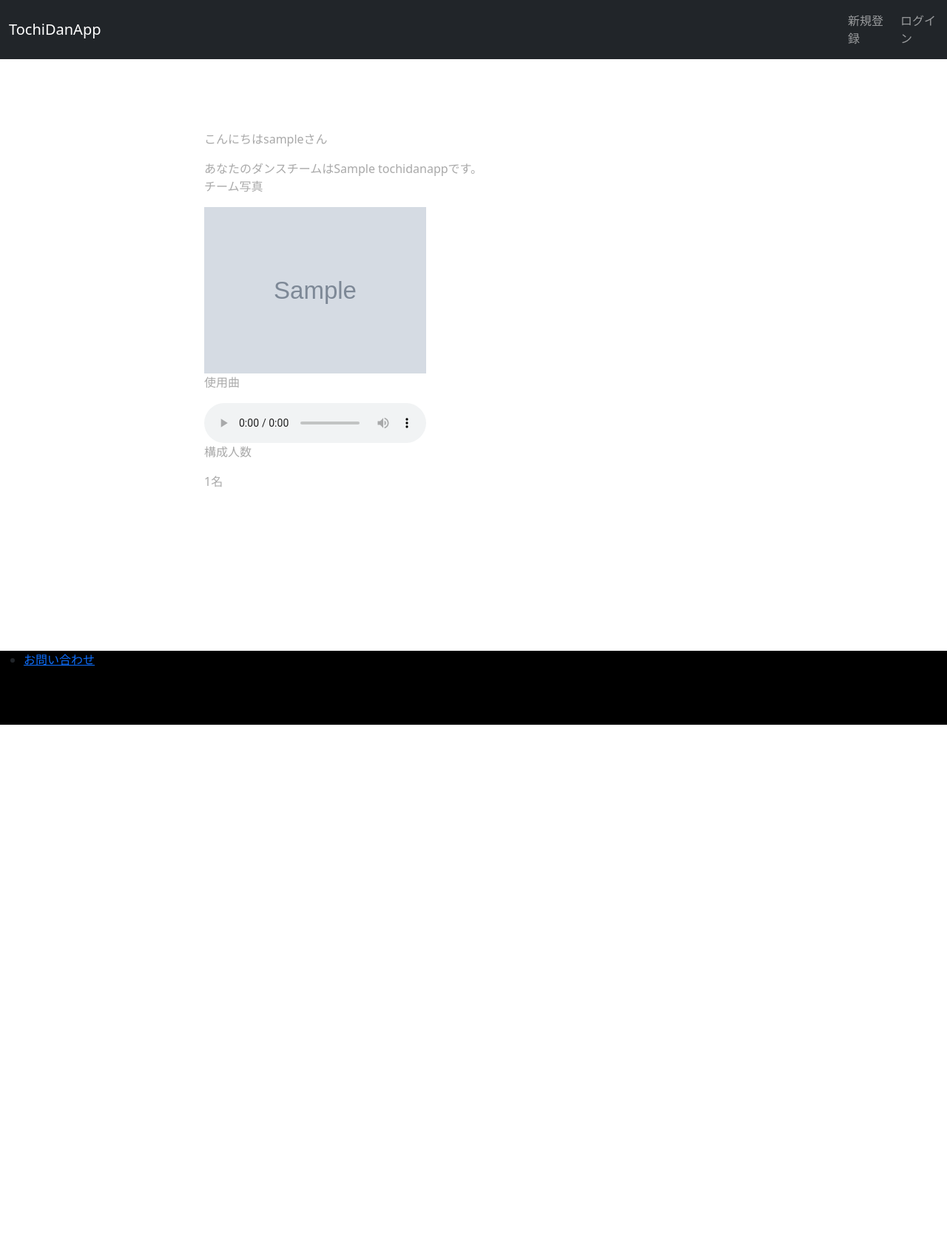
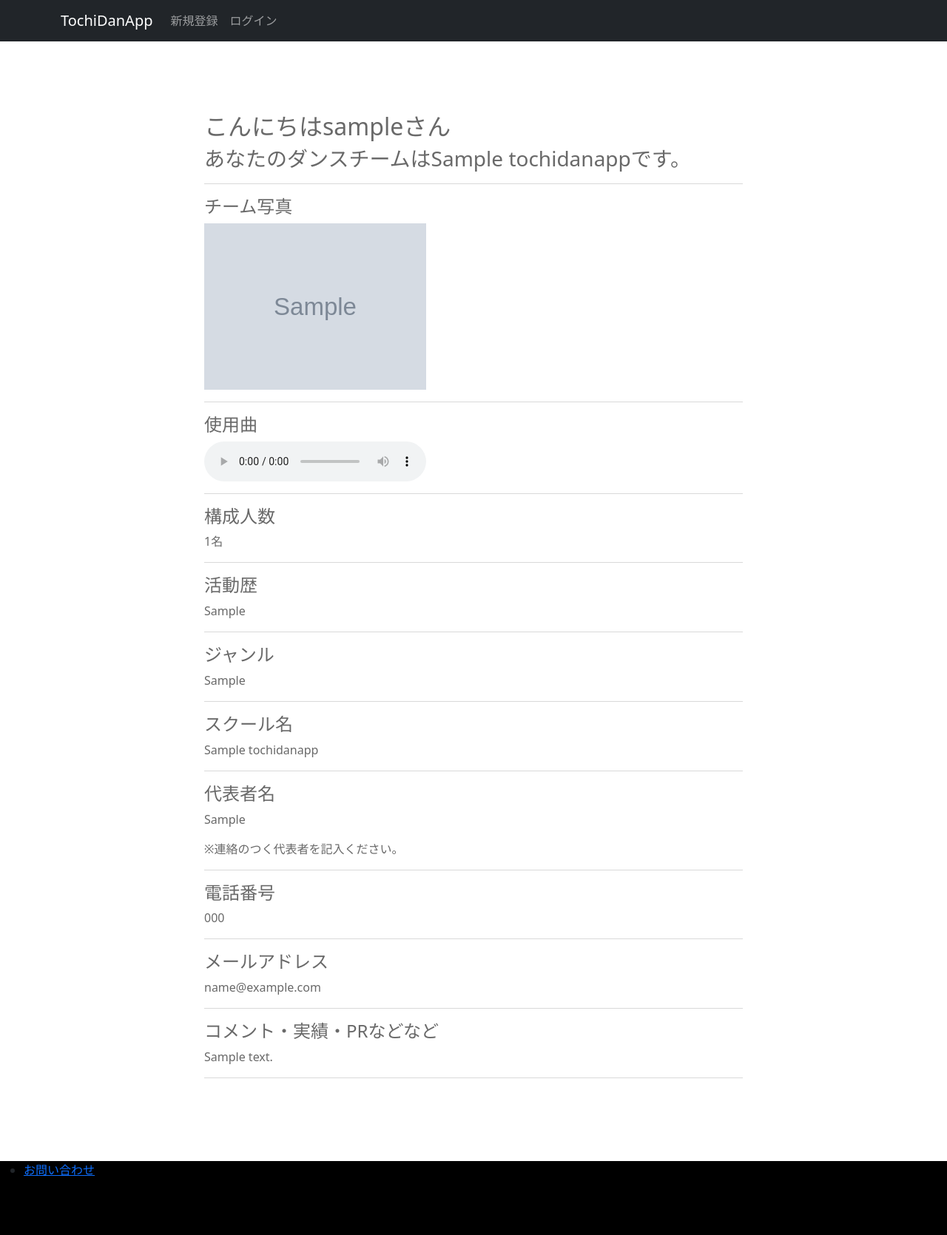
Before and after one commit to makimac0203/TochidanApp, a Django app: page /tochidan-user-detail/1/ in a window 1280 px wide. Shown: the whole page at 74% size. Before the commit the page ends 980 px from the top, so only its background shows below. Run offline with Django 3.2, Linux system fonts and the light colour scheme; tables that the repository leaves empty hold one stand-in row (values such as "Sample post"); grey boxes marked "Sample" are stand-in pictures; some libraries are stand-ins or nearby versions.

```diff
--- a/accounts/templates/account/signup.html
+++ b/accounts/templates/account/signup.html
@@ -10,17 +10,15 @@
         <div class="col-lg-8 col-md-10 col-sm-12">
             <div class="card md-4 shadow-sm">
                 <div class="card-header">
-                    <h2 class="my-0 font-weight-normal">新規登録</h2>
+                    <h4 class="my-0 font-weight-normal">新規登録</h4>
                 </div>
                 <form class="form_add" method="post">
-
                         {% csrf_token %}
                         {% bootstrap_form form %}
                         {% bootstrap_button button_type="submit" content="登録" %}
                         {% if redirect_field_value %}
                             <input type="hidden" name="{{ redirect_field_name }}" value="{{ redirect_field_value }}"/>
                         {% endif %}
-
                 </form>
             </div>
             <div class="card-footer text-muted text-center">
--- a/config/settings.py
+++ b/config/settings.py
@@ -45,6 +45,8 @@ INSTALLED_APPS = [
     'django.contrib.sites',
     'allauth',
     'allauth.account',
+    'phonenumber_field',
+    'embed_video',
 
 ]
 
--- a/requirements.txt
+++ b/requirements.txt
@@ -10,3 +10,6 @@ pytz==2021.1
 setuptools==57.4.0
 django-braces>=1.4.0
 gunicorn
+django-phonenumber-field[phonenumbers]
+django-phonenumber-field[phonenumberslite]
+django-embed-video
--- a/tochidan_app/models.py
+++ b/tochidan_app/models.py
@@ -1,5 +1,6 @@
 
-
+from phonenumber_field.modelfields import PhoneNumberField
+from embed_video.fields import EmbedVideoField
 from accounts.models import CustomUser
 from django.conf import settings
 from django.db import models
@@ -9,9 +10,17 @@ class TochidanApp(models.Model):
 
     user = models.OneToOneField(CustomUser, on_delete=models.CASCADE)
     team_name = models.CharField(verbose_name='チーム名', max_length=40)
-    photo = models.ImageField(verbose_name='チーム写真', blank=True, null=True)
-    record = models.FileField(verbose_name='使用曲', upload_to='documents/', blank=True, null=True)
-    number_of_people = models.IntegerField(verbose_name='構成人数', blank=True, null=True, default=0)
+    photo = models.ImageField(verbose_name='チーム写真', upload_to='image/', blank=True, null=True)
+    audio = models.FileField(verbose_name='使用曲', upload_to='audio/', blank=True, null=True)
+    number_of_people = models.IntegerField(verbose_name='構成人数', blank=True, null=True,)
+    activity_histori = models.CharField('活動歴', max_length=40, blank=True, null=True)
+    youtube = EmbedVideoField(verbose_name='ユーチューブ', blank=True, null=True)
+    genre = models.CharField(verbose_name='ダンスジャンル', max_length=40, blank=True, null=True)
+    school_name = models.CharField(verbose_name='ダンス・スクール名', max_length=40, blank=True, null=True)
+    representative = models.CharField(verbose_name='代表者名', max_length=40, blank=True, null=True)
+    telephone_number = models.CharField(verbose_name='電話番号', max_length=30, blank=True, null=True)
+    email = models.EmailField(verbose_name='メールアドレス', blank=True, null=True)
+    comment = models.TextField(verbose_name='コメント・実績・PRなどなど', blank=True, null=True)
     created_at = models.DateTimeField(verbose_name='登録日時s', auto_now_add=True)
     updated_at = models.DateTimeField(verbose_name='更新日時', auto_now=True)
 
--- a/tochidan_app/static/tochidan_app/css/style.css
+++ b/tochidan_app/static/tochidan_app/css/style.css
@@ -1,11 +1,23 @@
+body {
+    height: 100%;
+    width: 100%;
+}
+
+nav p {
+    color: aliceblue;
+}
+
+
+
+
 main {
     padding: 6rem 0;
 /*    background-color: cornflowerblue;*/
-    height: 100vh;
+/*    height: 100%;*/
 }
 
 .container {
-    color: darkgray;
+    color: dimgrey;
 }
 
 footer {
--- a/tochidan_app/templates/base.html
+++ b/tochidan_app/templates/base.html
@@ -4,7 +4,7 @@
 <head>
     <meta charset="UTF-8">
     <meta name="viewport"
-          content="width=device-width, user-scalable=no, initial-scale=1.0, maximum-scale=1.0, minimum-scale=1.0">
+          content="width=device-width, user-scalable=no, initial-scale=1.0, maximum-scale=1.0, minimum-scale=1.0, shrink-to-fit=no">
     <meta http-equiv="X-UA-Compatible" content="ie=edge">
     <title>MusicApp</title>
     {% bootstrap_css %}
@@ -13,11 +13,13 @@
     {% block extraheader %}{% endblock %}
 </head>
 <body>
-    <nav class="navbar  navbar-expand flex-md-row navbar-dark bg-dark ">
+    <nav class="navbar  navbar-expand-lg  navbar-dark bg-dark ">
         <div class="container justify-content-between">
             <a class="navbar-brand" href="{% url 'tochidan_app:index' %}">TochiDanApp</a>
-        </div>
-        <div>
+            <button class="navbar-toggler" type="button" data-bs-toggle="collapse" data-bs-target="#navbarNav" aria-controls="navbarNav" aria-expanded="false" aria-label="Toggle navigation">
+                <span class="navbar-toggler-icon"></span>
+            </button>
+            <div class="collapse navbar-collapse" id="navbarNav">
                 <ul class="navbar-nav ml-auto">
                     {% if user.is_superuser %}
                         <li class="nav-item">
@@ -31,6 +33,9 @@
                         <li class="nav-item">
                             <a class="nav-link" href="{% url 'account_logout' %}">ログアウト</a>
                         </li>
+                        <li class="nav-item">
+                            <p>{{ user }}でログイン中</p>
+                        </li>
                     {% else %}
                         <li class="nav-item {% block active_signup %}{% endblock %}">
                             <a class="nav-link" href="{% url 'account_signup' %}">新規登録</a>
@@ -41,7 +46,7 @@
                     {% endif %}
                 </ul>
             </div>
-
+        </div>
     </nav>
     {% if messages %}
         <div class="container">
--- a/tochidan_app/templates/index.html
+++ b/tochidan_app/templates/index.html
@@ -5,7 +5,8 @@
     <main class="masthead text-center text-white">
         <div class="container">
             <h1>TochiDanApp</h1>
-            <h2>ダンスコンテストへエントリーしよう！</h2>
+            <h2>ダンスコンテストへのエントリーありがとうございます！</h2>
+            <p>このウェブサイトよりあなたのダンスチームの情報を登録してください。</p>
             <a href="{% url 'account_login' %}" class="btn btn-primary btn-xl rounded-pill mt-5">ログイン</a>
         </div>
     </main>
--- a/tochidan_app/templates/tochidan_user_create.html
+++ b/tochidan_app/templates/tochidan_user_create.html
@@ -11,6 +11,7 @@
 
 
                 <p>チーム情報を登録して下さい。</p>
+                <p>可能な限りでお願いします。登録後でも編集ができます。</p>
 
                 <form method="POST" enctype="multipart/form-data">
                     {% csrf_token %}
--- a/tochidan_app/templates/tochidan_user_detail.html
+++ b/tochidan_app/templates/tochidan_user_detail.html
@@ -1,5 +1,5 @@
 {% extends 'base.html' %}
-
+{% load embed_video_tags %}
 
 {% block title %}マイページ{% endblock %}
 
@@ -9,27 +9,73 @@
             <div class="my-div-style w-100">
 {#            {% for object in tochidanapp %}#}
                 <div class="col-lg-8 col-md-10 mx-auto">
-                    <p>こんにちは{{ object.user }}さん</p>
-                    あなたのダンスチームは{{ object.team_name }}です。
+                    <h2>こんにちは{{ object.user }}さん</h2>
+                    <h3>あなたのダンスチームは{{ object.team_name }}です。</h3>
+                    <hr>
                     {% if object.photo %}
-                        <p>チーム写真</p>
+                        <h4>チーム写真</h4>
                         <img src="/media/{{ object.photo }}" width="300px">
                     {% endif %}
-                    {% if object.record %}
-                        <p>使用曲</p>
+                    <hr>
+                    {% if object.audio %}
+                        <h4>使用曲</h4>
                         <audio controls="controls">
-                            <source src="{{ object.record.url }}" type="audio/ogg" />
-                            <source src="{{ object.record.url }}" type="audio/mpeg" />
-                            <source src="{{ object.record.url }}" type="audio/wav" />
-                            <source src="{{ object.record.url }}" type="audio/mp3" />
-                            <source src="{{ object.record.url }}" type="audio/acc" />
-                            <source src="{{ object.record.url }}" type="audio/aif" />
+                            <source src="{{ object.audio.url }}" type="audio/ogg" />
+                            <source src="{{ object.audio.url }}" type="audio/mpeg" />
+                            <source src="{{ object.audio.url }}" type="audio/wav" />
+                            <source src="{{ object.audio.url }}" type="audio/mp3" />
+                            <source src="{{ object.audio.url }}" type="audio/acc" />
+                            <source src="{{ object.audio.url }}" type="audio/aif" />
                         </audio>
                     {% endif %}
+                    <hr>
+{#                    {% if object.youtube %}#}
+{#                        <h4 class="detail_h4">Youtube</h4>#}
+{#                        <p>※ユーチューブにダンスムービーがあるようでしたらお願いします。</p>#}
+{#                        <iframe width="560" height="315" src="{{ object.youtube }}" ></iframe>#}
+{#                    {% endif %}#}
+{#                    <hr>#}
                     {% if object.number_of_people %}
-                        <p>構成人数</p>
-                        {{ object.number_of_people }}名
+                        <h4 class="detail_h4">構成人数</h4>
+                        <p>{{ object.number_of_people }}名</p>
                     {% endif %}
+                    <hr>
+                    {% if object.activity_histori %}
+                        <h4>活動歴</h4>
+                        <p>{{ object.activity_histori }}</p>
+                    {% endif %}
+                    <hr>
+                    {% if object.genre %}
+                        <h4>ジャンル</h4>
+                        <p>{{ object.genre }}</p>
+                    {% endif %}
+                    <hr>
+                    {% if object.school_name %}
+                        <h4>スクール名</h4>
+                        <p>{{ object.school_name }}</p>
+                    {% endif %}
+                    <hr>
+                    {%  if object.representative %}
+                        <h4>代表者名</h4>
+                        <p>{{ object.representative }}</p>
+                        <p>※連絡のつく代表者を記入ください。</p>
+                    {% endif %}
+                    <hr>
+                    {% if object.telephone_number %}
+                        <h4>電話番号</h4>
+                        <p>{{ object.telephone_number }}</p>
+                    {% endif %}
+                    <hr>
+                    {% if object.email %}
+                        <h4>メールアドレス</h4>
+                        <p>{{ object.email }}</p>
+                    {% endif %}
+                    <hr>
+                    {% if object.comment %}
+                        <h4>コメント・実績・PRなどなど </h4>
+                        <p>{{ object.comment }}</p>
+                    {% endif %}
+                    <hr>
                     <div class="clearfix">
                     {% if object == true %}
                         <span aria-hidden="true">
```
Also changed, not shown: accounts/templates/account/login.html (+15 -8 lines), tochidan_app/forms.py (+25 -1 lines), tochidan_app/templates/tochidan_user_list.html (+11 -8 lines). Lines whose indentation alone changed are shown as unchanged.
